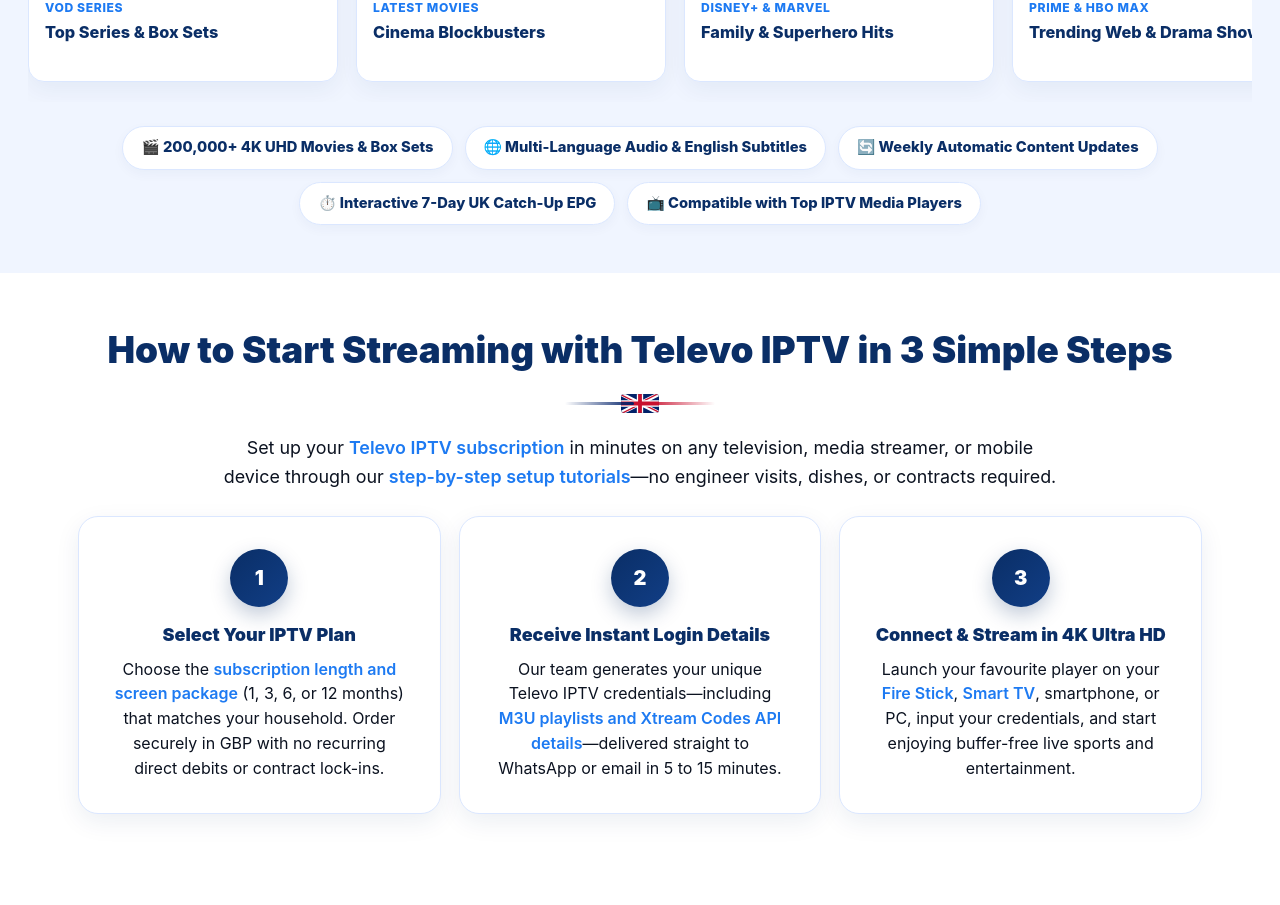
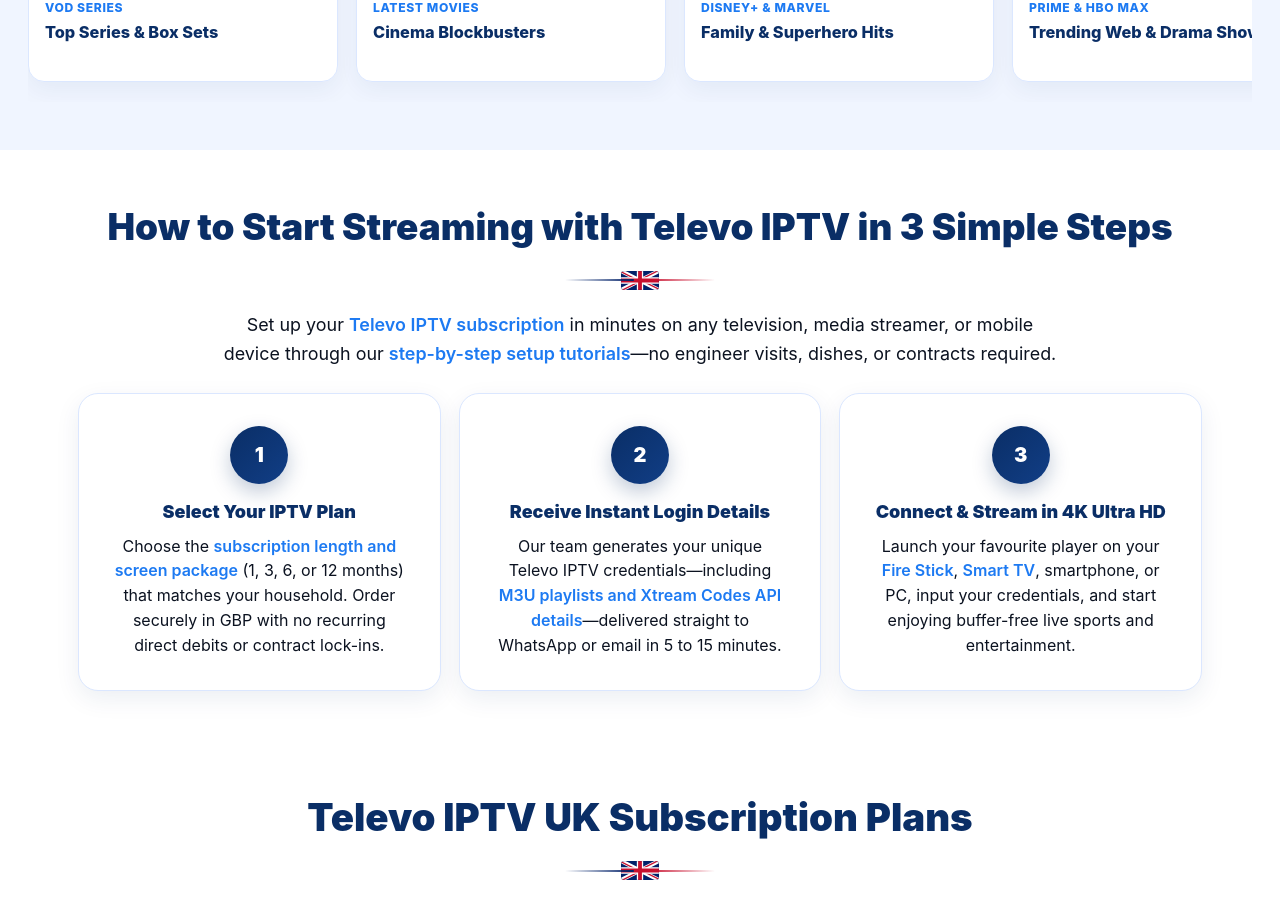
Before and after one commit to AIDATFARES/Televo-IPTV, a Next.js app: page / in a window 1280 px wide. Shown: the part 1440-2345 px from the top of the page. Built offline with nearby package versions, Linux system fonts and the light colour scheme.

Commit message:
delete: remove the 5 trust pills from the VOD preview section

```diff
--- a/src/app/page.jsx
+++ b/src/app/page.jsx
@@ -528,14 +528,7 @@ export default function HomePage() {
             ))}
           </div>
 
-          {/* Trust Pills */}
-          <div className="strip">
-            <span className="pill">🎬 200,000+ 4K UHD Movies &amp; Box Sets</span>
-            <span className="pill">🌐 Multi-Language Audio &amp; English Subtitles</span>
-            <span className="pill">🔄 Weekly Automatic Content Updates</span>
-            <span className="pill">⏱️ Interactive 7-Day UK Catch-Up EPG</span>
-            <span className="pill">📺 Compatible with Top IPTV Media Players</span>
-          </div>
+
         </div>
 
         {/* Modal / Lightbox for Preview */}
```
